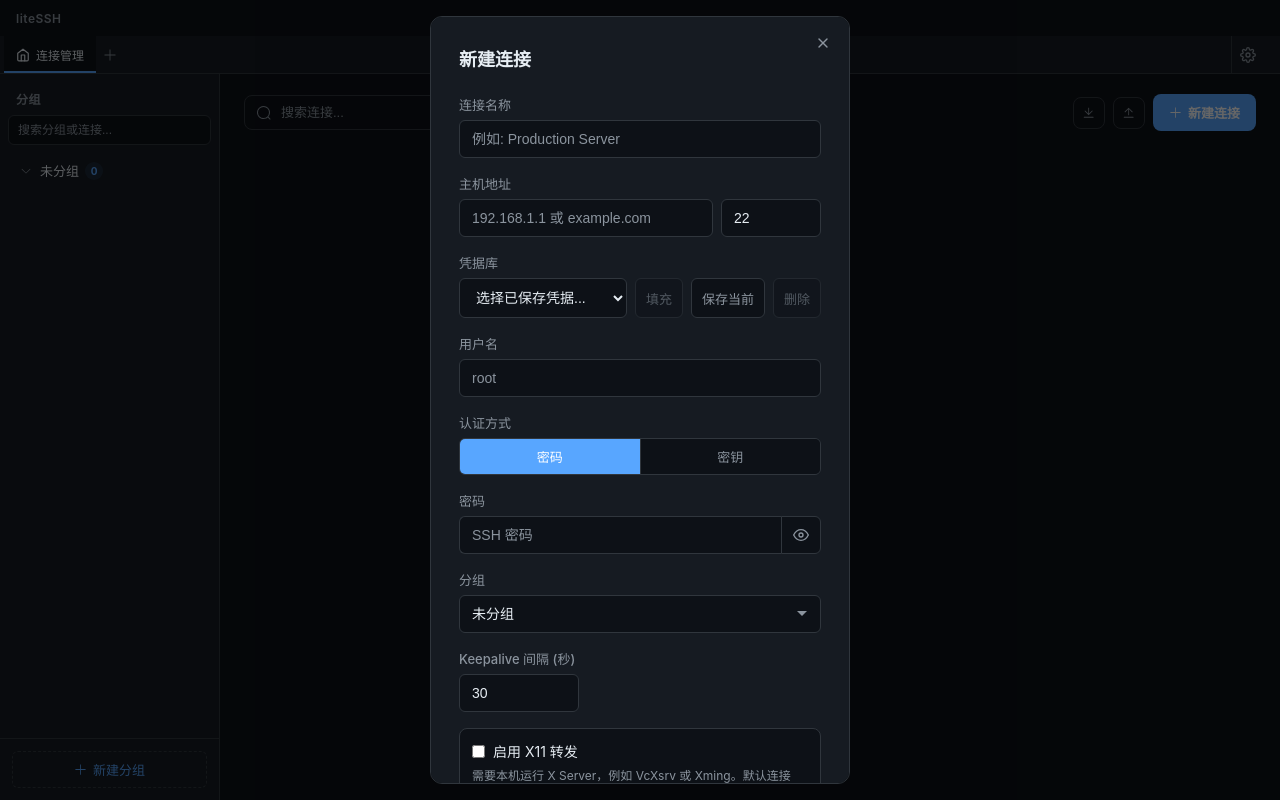
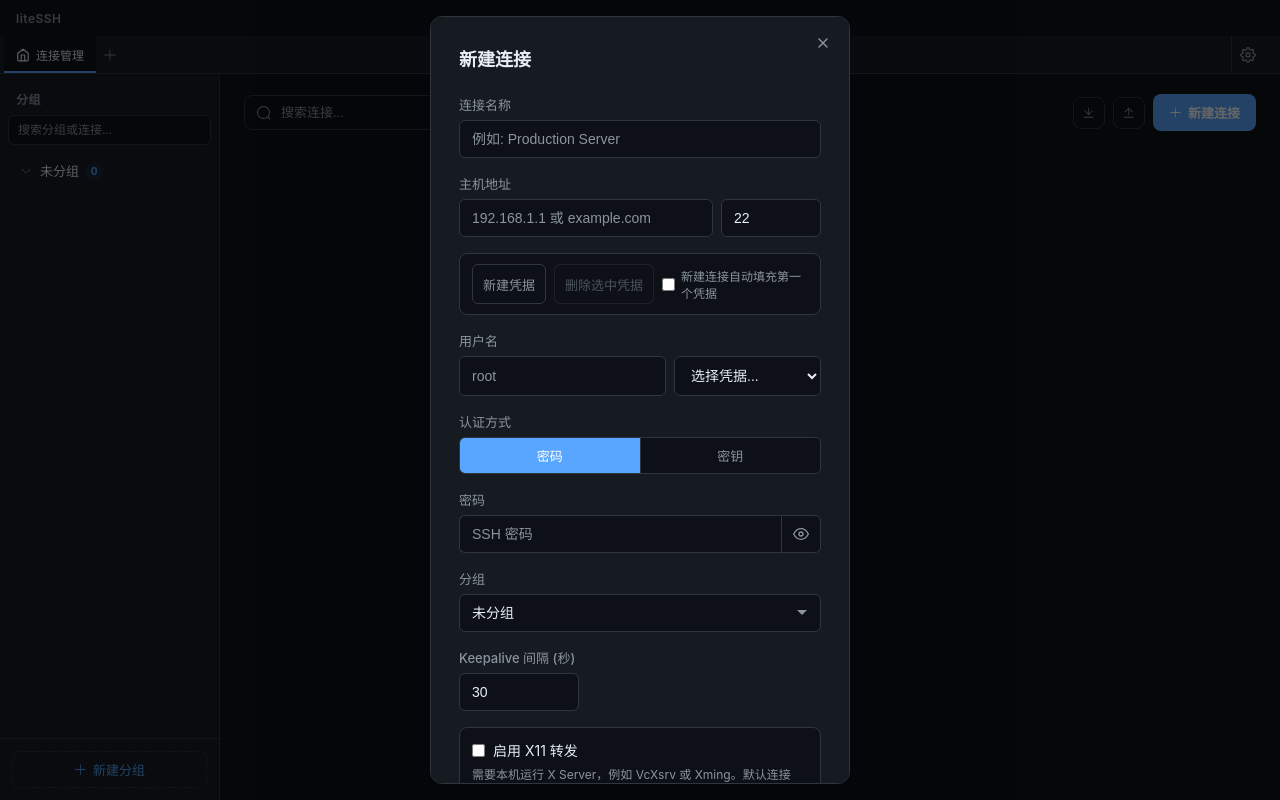
Before and after one commit to wat4me/liteSSH, a Vue app: page / in a window 1280 px wide. Both pictures are taken after a click on the button "新建连接". Built offline with nearby package versions, Linux system fonts and the light colour scheme.

Commit message:
feat: streamline credential selection

```diff
--- a/electron/preload.ts
+++ b/electron/preload.ts
@@ -29,6 +29,8 @@ contextBridge.exposeInMainWorld('liteSSH', {
   setTerminalFontSize: (size: number) => ipcRenderer.invoke('settings:setTerminalFontSize', size),
   getRecentDownloadPaths: () => ipcRenderer.invoke('settings:getRecentDownloadPaths'),
   addRecentDownloadPath: (dirPath: string) => ipcRenderer.invoke('settings:addRecentDownloadPath', dirPath),
+  getCredentialAutoFillEnabled: () => ipcRenderer.invoke('settings:getCredentialAutoFillEnabled'),
+  setCredentialAutoFillEnabled: (enabled: boolean) => ipcRenderer.invoke('settings:setCredentialAutoFillEnabled', enabled),
   getAiSettings: () => ipcRenderer.invoke('settings:getAiSettings'),
   setAiSettings: (settings: any) => ipcRenderer.invoke('settings:setAiSettings', settings),
   aiChat: (messages: any[]) => ipcRenderer.invoke('ai:chat', messages),
--- a/src/components/ConnectionForm.vue
+++ b/src/components/ConnectionForm.vue
@@ -1,5 +1,5 @@
 <script setup lang="ts">
-import { ref, onMounted, onBeforeUnmount } from 'vue'
+import { computed, ref, onMounted, onBeforeUnmount } from 'vue'
 import { ElMessage } from 'element-plus/es/components/message/index'
 import { ElMessageBox } from 'element-plus/es/components/message-box/index'
 import type { Connection, Group, SavedCredential } from '../env.d.ts'
@@ -31,6 +31,7 @@ const form = ref({
 const groups = ref<Group[]>([])
 const savedCredentials = ref<SavedCredential[]>([])
 const selectedCredentialId = ref('')
+const credentialAutoFillEnabled = ref(false)
 const saving = ref(false)
 const showPassword = ref(false)
 const privateKeyFileName = ref('')
@@ -55,16 +56,27 @@ interface DiagnoseResult {
 const diagnoseState = ref<DiagnoseState>('idle')
 const diagnoseResult = ref<DiagnoseResult | null>(null)
 
+const selectedCredential = computed(() => {
+  return savedCredentials.value.find((credential) => credential.id === selectedCredentialId.value) || null
+})
+
 onMounted(async () => {
   const groupsPromise = window.liteSSH.getGroups()
   const savedCredentialsPromise = window.liteSSH.getSavedCredentials()
+  const autoFillPromise = window.liteSSH.getCredentialAutoFillEnabled()
   const passwordPromise = props.connection?.id
     ? window.liteSSH.getConnectionPassword(props.connection.id)
     : Promise.resolve(props.connection?.password || '')
 
-  const [loadedGroups, loadedCredentials, password] = await Promise.all([groupsPromise, savedCredentialsPromise, passwordPromise])
+  const [loadedGroups, loadedCredentials, autoFillEnabled, password] = await Promise.all([
+    groupsPromise,
+    savedCredentialsPromise,
+    autoFillPromise,
+    passwordPromise,
+  ])
   groups.value = loadedGroups
   savedCredentials.value = loadedCredentials
+  credentialAutoFillEnabled.value = autoFillEnabled
 
   if (props.connection) {
     form.value = {
@@ -88,6 +100,11 @@ onMounted(async () => {
     }
   } else if (props.defaultGroupId) {
     form.value.group = props.defaultGroupId
+  }
+
+  if (!props.connection && autoFillEnabled && loadedCredentials.length > 0) {
+    selectedCredentialId.value = loadedCredentials[0].id
+    await fillCredential(loadedCredentials[0])
   }
 })
 
@@ -261,13 +278,16 @@ async function refreshSavedCredentials() {
   savedCredentials.value = await window.liteSSH.getSavedCredentials()
 }
 
-async function applySavedCredential() {
-  const credential = savedCredentials.value.find((item) => item.id === selectedCredentialId.value)
-  if (!credential) return
+async function fillCredential(credential: SavedCredential) {
   const password = await window.liteSSH.getSavedCredentialPassword(credential.id)
   form.value.username = credential.username
   form.value.password = password
   authType.value = 'password'
+}
+
+async function applySavedCredential() {
+  if (!selectedCredential.value) return
+  await fillCredential(selectedCredential.value)
   ElMessage.success('已填充凭据')
 }
 
@@ -280,21 +300,39 @@ async function saveCurrentCredential() {
     ElMessage.warning('请输入密码')
     return
   }
+  await createSavedCredential(form.value.username.trim(), form.value.password)
+}
+
+async function createSavedCredential(defaultUsername = '', defaultPassword = '') {
   try {
-    const { value } = await ElMessageBox.prompt('请输入凭据名称', '保存凭据', {
-      confirmButtonText: '保存',
+    const { value: nameValue } = await ElMessageBox.prompt('请输入凭据名称', '新建凭据', {
+      confirmButtonText: '下一步',
       cancelButtonText: '取消',
-      inputValue: form.value.username.trim(),
+      inputValue: defaultUsername,
       inputPattern: /\S+/,
       inputErrorMessage: '凭据名称不能为空',
     })
+    const { value: usernameValue } = await ElMessageBox.prompt('请输入用户名', '新建凭据', {
+      confirmButtonText: '下一步',
+      cancelButtonText: '取消',
+      inputValue: defaultUsername,
+      inputPattern: /\S+/,
+      inputErrorMessage: '用户名不能为空',
+    })
+    const { value: passwordValue } = await ElMessageBox.prompt('请输入密码', '新建凭据', {
+      confirmButtonText: '保存',
+      cancelButtonText: '取消',
+      inputValue: defaultPassword,
+      inputType: 'password',
+    })
     const saved = await window.liteSSH.saveSavedCredential({
-      name: value.trim(),
-      username: form.value.username.trim(),
-      password: form.value.password,
+      name: nameValue.trim(),
+      username: usernameValue.trim(),
+      password: passwordValue || '',
     })
     await refreshSavedCredentials()
     selectedCredentialId.value = saved.id
+    await applySavedCredential()
     ElMessage.success('凭据已保存')
   } catch {}
 }
@@ -305,6 +343,10 @@ async function deleteSelectedCredential() {
   selectedCredentialId.value = ''
   await refreshSavedCredentials()
   ElMessage.success('凭据已删除')
+}
+
+async function toggleCredentialAutoFill() {
+  await window.liteSSH.setCredentialAutoFillEnabled(credentialAutoFillEnabled.value)
 }
 </script>
 
@@ -332,24 +374,26 @@ async function deleteSelectedCredential() {
           </div>
         </div>
 
+        <div class="credential-tools">
+          <button type="button" class="btn-credential" @click="createSavedCredential()">新建凭据</button>
+          <button type="button" class="btn-credential" :disabled="!selectedCredentialId" @click="deleteSelectedCredential">删除选中凭据</button>
+          <label class="credential-autofill">
+            <input v-model="credentialAutoFillEnabled" type="checkbox" @change="toggleCredentialAutoFill" />
+            <span>新建连接自动填充第一个凭据</span>
+          </label>
+        </div>
+
         <div class="form-row">
-          <label class="label">凭据库</label>
-          <div class="credential-row">
-            <select v-model="selectedCredentialId" class="input credential-select">
-              <option value="">选择已保存凭据...</option>
+          <label class="label">用户名</label>
+          <div class="username-row">
+            <input v-model="form.username" placeholder="root" class="input username-input" />
+            <select v-model="selectedCredentialId" class="input credential-inline-select" @change="applySavedCredential">
+              <option value="">选择凭据...</option>
               <option v-for="credential in savedCredentials" :key="credential.id" :value="credential.id">
                 {{ credential.name }} / {{ credential.username }}
               </option>
             </select>
-            <button type="button" class="btn-credential" :disabled="!selectedCredentialId" @click="applySavedCredential">填充</button>
-            <button type="button" class="btn-credential" @click="saveCurrentCredential">保存当前</button>
-            <button type="button" class="btn-credential danger" :disabled="!selectedCredentialId" @click="deleteSelectedCredential">删除</button>
           </div>
-        </div>
-
-        <div class="form-row">
-          <label class="label">用户名</label>
-          <input v-model="form.username" placeholder="root" class="input" />
         </div>
 
         <div class="form-row">
@@ -607,14 +651,38 @@ async function deleteSelectedCredential() {
   background: var(--bg-tertiary);
 }
 
-.credential-row {
+.credential-tools {
+  display: flex;
+  align-items: center;
+  gap: 8px;
+  padding: 10px 12px;
+  background: var(--bg-primary);
+  border: 1px solid var(--border-color);
+  border-radius: 8px;
+}
+
+.credential-autofill {
+  display: flex;
+  align-items: center;
+  gap: 6px;
+  margin-left: auto;
+  color: var(--text-secondary);
+  font-size: 12px;
+  cursor: pointer;
+}
+
+.username-row {
   display: flex;
   gap: 8px;
-  align-items: center;
 }
 
-.credential-select {
+.username-input {
   flex: 1;
+}
+
+.credential-inline-select {
+  width: 170px;
+  cursor: pointer;
 }
 
 .btn-credential {
@@ -633,11 +701,6 @@ async function deleteSelectedCredential() {
 .btn-credential:hover:not(:disabled) {
   border-color: var(--accent);
   color: var(--accent);
-}
-
-.btn-credential.danger:hover:not(:disabled) {
-  border-color: var(--danger);
-  color: var(--danger);
 }
 
 .btn-credential:disabled {
--- a/src/env.d.ts
+++ b/src/env.d.ts
@@ -37,6 +37,8 @@ declare global {
       setTerminalFontSize: (size: number) => Promise<void>
       getRecentDownloadPaths: () => Promise<string[]>
       addRecentDownloadPath: (dirPath: string) => Promise<void>
+      getCredentialAutoFillEnabled: () => Promise<boolean>
+      setCredentialAutoFillEnabled: (enabled: boolean) => Promise<void>
       getAiSettings: () => Promise<AiSettings>
       setAiSettings: (settings: AiSettings) => Promise<void>
       aiChat: (messages: AiChatMessage[]) => Promise<AiChatResult>
```
Also changed, not shown: electron/ipc/registerStoreHandlers.ts (+13 -0 lines), electron/store/settingsStore.ts (+9 -0 lines).
